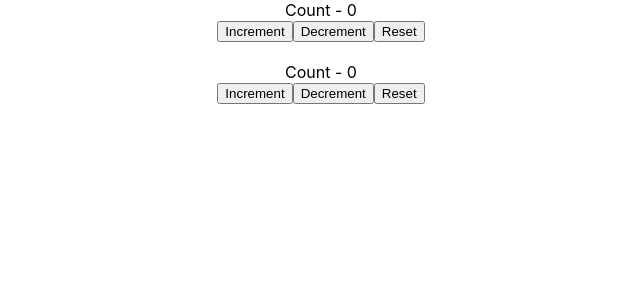
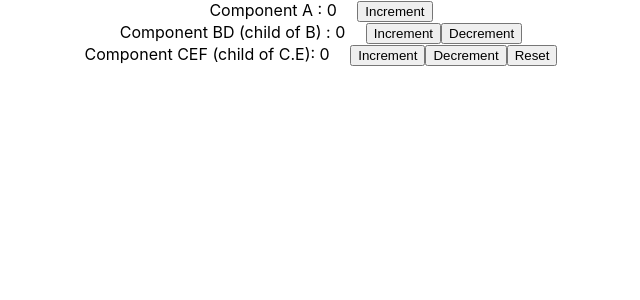
Before and after one commit to opxyc/js.react.l.hooks, a React (Create React App) app: page / in a window 1280 px wide. Shown: the top 300 px of the page, without its empty margins (319-959 px from the left). Built offline with nearby package versions, Linux system fonts and the light colour scheme.

Commit message:
useReducer with useContext

```diff
--- a/src/App.js
+++ b/src/App.js
@@ -1,11 +1,34 @@
-// import CounterOne from './components/useReducer/CounterOne'
-// import CounterTwo from './components/useReducer/CounterTwo'
-import MultipleReducers from './components/useReducer/MultipleReducers'
+import './App.css'
+import React, { useContext, useReducer } from 'react';
+import ComponentA from './components/useReducer+useContext/ComponentA'
+import ComponentB from './components/useReducer+useContext/ComponentB'
+import ComponentC from './components/useReducer+useContext/ComponentC'
+
+export const CountContext = React.createContext()
+
+const initialState = 0
+const reducer = (state, action) => {
+  switch(action) {
+      case 'increment':
+          return state + 1
+      case 'decrement':
+          return state - 1
+      case 'reset':
+          return initialState
+      default:
+          return state
+  }
+}
 
 function App() {
+  const [count, dispatch] = useReducer(reducer, initialState)
   return (
     <div className="App">
-      <MultipleReducers />
+      <CountContext.Provider value={{ countState: count, countDispatch: dispatch }}>
+        <ComponentA />
+        <ComponentB />
+        <ComponentC />
+      </CountContext.Provider>
     </div>
   );
 }
--- /dev/null
+++ b/src/components/useReducer+useContext/ComponentA.js
@@ -0,0 +1,15 @@
+import React, { useContext } from 'react'
+
+import { CountContext } from '../../App'
+
+function ComponentA() {
+    const c = useContext(CountContext)
+    return (
+        <div>
+            Component A : {c.countState} &emsp;
+            <button onClick={()=>c.countDispatch('increment')}>Increment</button>
+        </div>
+    )
+}
+
+export default ComponentA
--- /dev/null
+++ b/src/components/useReducer+useContext/ComponentB.js
@@ -0,0 +1,10 @@
+import React from 'react'
+import ComponentBD from './ComponentBD'
+
+function ComponentB() {
+    return (
+        <ComponentBD />
+    )
+}
+
+export default ComponentB
--- /dev/null
+++ b/src/components/useReducer+useContext/ComponentBD.js
@@ -0,0 +1,16 @@
+import React, {useContext} from 'react'
+
+import { CountContext } from '../../App'
+
+function ComponentBD() {
+    const c = useContext(CountContext)
+    return (
+        <div>
+            Component BD (child of B) : {c.countState} &emsp;
+            <button onClick={()=>c.countDispatch('increment')}>Increment</button>
+            <button onClick={()=>c.countDispatch('decrement')}>Decrement</button>
+        </div>
+    )
+}
+
+export default ComponentBD
--- /dev/null
+++ b/src/components/useReducer+useContext/ComponentC.js
@@ -0,0 +1,10 @@
+import React from 'react'
+import ComponentCE from './ComponentCE'
+
+function ComponentC() {
+    return (
+        <ComponentCE />
+    )
+}
+
+export default ComponentC
--- /dev/null
+++ b/src/components/useReducer+useContext/ComponentCE.js
@@ -0,0 +1,10 @@
+import React from 'react'
+import ComponentCEF from './ComponentCEF'
+
+function ComponentCE() {
+    return (
+        <ComponentCEF />
+    )
+}
+
+export default ComponentCE
--- /dev/null
+++ b/src/components/useReducer+useContext/ComponentCEF.js
@@ -0,0 +1,17 @@
+import React, {useContext} from 'react'
+
+import { CountContext } from '../../App'
+
+function ComponentCEF() {
+    const c = useContext(CountContext)
+    return (
+        <div>
+            Component CEF (child of C.E): {c.countState} &emsp;
+            <button onClick={()=>c.countDispatch('increment')}>Increment</button>
+            <button onClick={()=>c.countDispatch('decrement')}>Decrement</button>
+            <button onClick={()=>c.countDispatch('reset')}>Reset</button>
+        </div>
+    )
+}
+
+export default ComponentCEF
```
Also changed, not shown: 1 other file (tests, documents, lock files or other folders).
